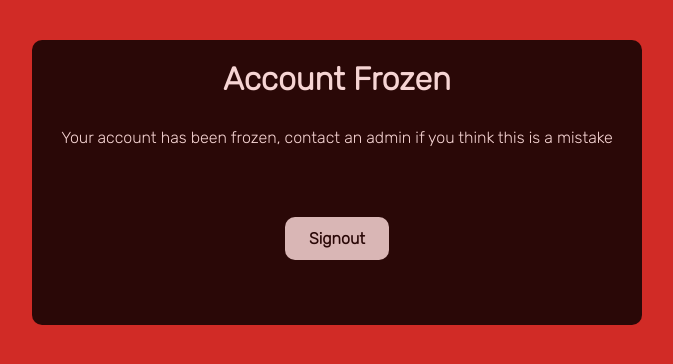
After one commit to Akash-whitgift/pythonBANK, a Flask app: template templates/frozen.html in a window 1280 px wide. The commit adds this page. Shown: the top 364 px of the page, without its empty margins (303-976 px from the left). Run offline with Flask 2, Linux system fonts and the light colour scheme; the template is opened without the code that fills it, so the values that code supplies are empty; parts of the project's set-up code (start-up, migrations or seed data) failed here and were passed over; some libraries are stand-ins or nearby versions.

Commit message:
Added Favicon, frozen accounts and improved messaging

```diff
--- a/main.py
+++ b/main.py
@@ -2,7 +2,7 @@ from gevent import monkey
 monkey.patch_all()
 from gevent.pywsgi import WSGIServer
 from flask_compress import Compress
-from flask import Flask, render_template, request, redirect, session, flash, jsonify
+from flask import Flask, render_template, request, redirect, session, flash, jsonify, send_from_directory
 from flask_socketio import SocketIO, emit, join_room, leave_room
 import flask_socketio
 from flask_sslify import SSLify
@@ -192,10 +192,15 @@ def delete_account(username):
   cur.execute("DELETE FROM users WHERE username = %s", (username,))
   cur.execute("DELETE FROM messages WHERE sender = %s",(username,))
   cur.execute("DELETE FROM messages WHERE recipient = %s",(username,))
+
   conn.commit()
+  log_activity(username,"Deleted Account")
 
 @app.route('/delete-account', methods=['POST'])
 def delete_account_for_user():
+  if session['frozen'] == True:
+    return redirect('/check-banned')
+
     username = session['username']
     conn = psycopg2.connect(
       dbname=os.environ['PGDATABASE'],
@@ -206,12 +211,17 @@ def delete_account_for_user():
     cur = conn.cursor()
     # Remove the user's data from the database
     cur.execute("DELETE FROM users WHERE username = %s", (username,))
+
     cur.execute("DELETE FROM messages WHERE sender = %s",(username,))
     cur.execute("DELETE FROM messages WHERE receiver = %s",(username,))
-
-    # Commit the changes to the database
+    # Commit the changes to the databases
     conn.commit()
     return redirect('/')
+
+# @app.route('/purchase')
+def purchase():
+  return render_template('purchase.html')
+
 
 def get_group_members(group_name):
   try:
@@ -479,6 +489,8 @@ def save_message(sender, recipient, message):
       INSERT INTO messages (sender, recipient, message, date)
           VALUES (%s, %s, %s, %s)
       """, (sender, recipient, message, timestamp))
+      cur.execute("""
+      INSERT INTO message_log (sender_username, receiver_username, message_text, sent_timestamp) VALUES (%s, %s, %s, %s)""",(sender,recipient,message,timestamp))
 
       conn.commit()
 
@@ -858,6 +870,7 @@ def transfer_money(sender, recipient, amount):
       update_balance(sender, sender_balance)
       update_balance(recipient, recipient_balance)
       log_activity(sender, f"Transferred {amount} to {recipient}")
+      log_activity(recipient, f"Received {amount} from {sender}")
       flash("Money transfer successful", 'success')
       time.sleep(1)
       return redirect('/transfer')
@@ -980,6 +993,9 @@ def play_higher_lower():
   is_banned = session.get('is_banned')
   if is_banned:
       return redirect('/check-banned')
+  if session['frozen'] == True:
+    return redirect('/check-banned')
+
   if request.method == 'GET':
     return render_template('Higherlower.html',
                            messages=flask.get_flashed_messages())
@@ -1012,7 +1028,7 @@ def user_lookup():
           host=os.environ['PGHOST']
       )
       cur = conn.cursor()
-      cur.execute("SELECT username, hashed_password, admin_status, balance, banned_status, account_created, last_login FROM users WHERE username = %s", (lookup_username,))
+      cur.execute("SELECT username, hashed_password, admin_status, balance, banned_status, account_created, last_login, frozen FROM users WHERE username = %s", (lookup_username,))
       user = cur.fetchone()
 
 
@@ -1025,7 +1041,8 @@ def user_lookup():
           'balance': user[3],
           'banned': user[4],
           'created': user[5],
-          'login': user[6]
+          'login': user[6],
+          'frozen': user[7]
         }
         # Fetch all users if needed for the admin-control page
         conn = psycopg2.connect(
@@ -1035,7 +1052,7 @@ def user_lookup():
             host=os.environ['PGHOST']
         )
         cur = conn.cursor()
-        cur.execute("SELECT username, hashed_password, admin_status, balance, banned_status, account_created, last_login FROM users")
+        cur.execute("SELECT username, hashed_password, admin_status, balance, banned_status, account_created, last_login, frozen FROM users")
         users = cur.fetchall()
         # Convert the list of tuples into a list of dictionaries for the template
         users = [{'username': u[0], 'password': u[1], 'is_admin': u[2], 'balance': u[3], 'banned': u[4], 'created':u[5], 'login':u[6]} for u in users]
@@ -1061,7 +1078,7 @@ def admin_user_actions(username):
         host=os.environ['PGHOST']
     )
     cur = conn.cursor()
-    cur.execute("SELECT username, hashed_password, admin_status, balance, banned_status, account_created, last_login FROM users WHERE username = %s", (username,))
+    cur.execute("SELECT username, hashed_password, admin_status, balance, banned_status, account_created, last_login, frozen FROM users WHERE username = %s", (username,))
     user = cur.fetchone()
 
     if user:
@@ -1072,7 +1089,8 @@ def admin_user_actions(username):
             'balance': user[3],
             'banned': user[4],
             'created': user[5],
-            'login': user[6]
+            'login': user[6],
+            'frozen': user[7]
         }
 
         return render_template('admin_user_actions.html', user=user_details)
@@ -1209,6 +1227,9 @@ def user_login():
 
   return redirect('/')
 
+@app.route('/favicon.ico')
+def favicon():
+    return send_from_directory(os.path.join(app.root_path, 'static'), 'favicon.ico',mimetype='image/vnd.microsoft.icon')
 
 @app.route('/check-banned', methods=['GET'])
 def check_banned():
@@ -1223,6 +1244,16 @@ def check_banned():
         host=os.environ['PGHOST']
     )
     cur = conn.cursor()
+
+    cur.execute("SELECT frozen FROM users WHERE username = %s", (username,))
+
+    result = cur.fetchone()
+
+    if result and result[0]:
+      session['frozen'] = True
+      return render_template('frozen.html')
+    else:
+      session['frozen'] = False
     cur.execute("SELECT banned_status FROM users WHERE username = %s", (username,))
     result = cur.fetchone()
 
@@ -1254,6 +1285,11 @@ def delete_account_route():
 
 @app.route('/leaderboard')
 def leaderboard():
+  if session['frozen'] == True:
+    return redirect('/check-banned')
+  if session['is_banned'] == True:
+    return redirect('/check-banned')
+
   users = get_user_accounts()
   sorted_users = sorted(users, key=lambda user: user['balance'], reverse=True)
   return render_template('leaderboard.html', users=sorted_users)
@@ -1314,8 +1350,8 @@ def register():
   )
   cur = conn.cursor()
   cur.execute(
-    "INSERT INTO users (username, hashed_password, salt, admin_status, balance, banned_status, cps, account_created) VALUES (%s, %s, %s, %s, %s, %s, %s, %s)",
-    (username, hashed_password, salt, False, 100, False, 0, datetime.datetime.utcnow())
+    "INSERT INTO users (username, hashed_password, salt, admin_status, balance, banned_status, cps, account_created, frozen) VALUES (%s, %s, %s, %s, %s, %s, %s, %s, %s)",
+    (username, hashed_password, salt, False, 100, False, 0, datetime.datetime.utcnow(), False)
   )
   cur.execute('UPDATE users SET last_login = %s WHERE username = %s', (datetime.datetime.utcnow(), username))
   conn.commit()
@@ -1323,6 +1359,36 @@ def register():
   flash('Registration successful', 'success')
   return redirect('/check-banned')
 
+@app.route('/admin-control/update-frozen-users', methods=['POST'])
+def update_frozen_users():
+  if 'username' not in session or session['is_admin'] == 'False':
+    flash("Access Denied")
+    return redirect('/admin-control')
+
+  username = request.form['username']
+  action = request.form['action']
+  if username == 'Arjun':
+    flash('You do not have the permissions to freeze this user')
+  else:
+    conn = psycopg2.connect(
+        dbname=os.environ['PGDATABASE'],
+        user=os.environ['PGUSER'],
+        password= os.environ['PGPASSWORD'],
+        host=os.environ['PGHOST']
+    )
+    cur = conn.cursor()
+    if action == 'add':
+      # Set the banned_status to True for the specified username
+      cur.execute("UPDATE users SET frozen = True WHERE username = %s", (username,))
+      flash(f"User '{username}' added to Frozen Users", 'success')
+    elif action == 'remove':
+      # Set the banned_status to False for the specified username
+      cur.execute("UPDATE users SET frozen = False WHERE username = %s", (username,))
+      flash(f"User '{username}' removed from Frozen Users", 'success')
+
+    conn.commit()
+
+  return redirect('/admin-control')
 
 @app.route('/admin-control/update-banned-users', methods=['POST'])
 def update_banned_users():
@@ -1476,6 +1542,11 @@ def message():
   if 'username' not in session:
     return redirect('/')
 
+  if session['is_banned'] == True:
+    return redirect('/check-banned')
+
+  if session['frozen'] == True:
+    return redirect('/check-banned')
   if request.method == 'POST':
     sender = session['username']
     recipient = request.form['recipient']
@@ -1513,6 +1584,14 @@ def dashboard():
   if result and result[0]:
     session['is_banned'] = True
     return redirect('/check-banned')
+
+  cur.execute("SELECT frozen FROM users WHERE username = %s", (username,))
+  result = cur.fetchone()
+
+  if result and result[0]:
+    session['frozen'] = True
+    return redirect('/check-banned')
+
   username = session['username']
   balance = get_balance(username)
   is_admin = check_admin_status(username)
@@ -1530,6 +1609,9 @@ def quiz():
   is_banned = session.get('is_banned')
   if is_banned:
       return redirect('/check-banned')
+  if session['frozen'] == True:
+    return redirect('/check-banned')
+
 
   username = session['username']
   user = get_user_by_username(username)
@@ -1605,20 +1687,7 @@ def sign_out():
   return redirect('/')
 
 
-@app.route('/message/<username>')
-def message_user(username):
-  if 'username' not in session:
-    return redirect('/')
-
-  recipient = get_user_by_username(username)
-  if not recipient:
-    flash(f"User '{username}' not found.", 'error')
-    return redirect('/message')
-
-  return render_template('message.html',
-                         users=get_user_accounts(),
-                         recipient=recipient,
-                         message_history=message_history)
+
 
 @app.route('/toggle-admin-only-mode', methods=['POST'])
 def toggle_admin_only_mode():
@@ -1668,10 +1737,13 @@ def admin_control():
 @app.route('/cps', methods=['GET'])
 def cps():
   if 'username' in session:
-    return render_template('cps.html')
     is_banned = session.get('is_banned')
     if is_banned:
         return redirect('/check-banned')
+    if session['frozen'] == True:
+      return redirect('/check-banned')
+    return render_template('cps.html')
+
   else:
     return redirect('/')
 
@@ -1725,6 +1797,9 @@ def clicks_leaderboard():
   is_banned = session.get('is_banned')
   if is_banned:
       return redirect('/check-banned')
+  if session['frozen'] == True:
+    return redirect('/check-banned')
+
   conn = psycopg2.connect(
       dbname=os.environ['PGDATABASE'],
       user=os.environ['PGUSER'],
@@ -1747,12 +1822,17 @@ def clicks_leaderboard():
 def settings():
   if 'username' not in session:
     return redirect('/')
+  frozen_status = session.get('frozen')
+  if frozen_status == True:
+    return redirect('/check-banned')
   user_lookup = get_all_user_info(session['username'])
   return render_template('settings.html', user_lookup=user_lookup)
 
 
 @app.route('/user-delete', methods=["POST"])
 def user_delete():
+  if session['frozen'] == True:
+    return redirect('/check-banned')
   username = session['username']
   delete_account(username=username)
   flash("Account Deleted", "info")
--- a/sql.py
+++ b/sql.py
@@ -15,7 +15,8 @@ cps = 0
 # Create a cursor object using the cursor() method
 cursor = conn.cursor()
 cursor.execute("""
-SELECT * FROM groups
+UPDATE users
+SET frozen = false;
 """)
 print(datetime.datetime.utcnow())
 # Commit the changes to the database
--- /dev/null
+++ b/templates/frozen.html
@@ -0,0 +1,16 @@
+<!DOCTYPE html>
+<html>
+  <head>
+    <link rel="stylesheet" href="{{ url_for('static', filename='style.css') }}">
+    <title>Account Frozen</title>
+  </head>
+  <body>
+    <div class='card'>
+      <h1>Account Frozen</h1>
+      <p>Your account has been frozen, contact an admin if you think this is a mistake</p>
+      <p><form action='/signout' method='POST'>
+        <button class='ui'>Signout</button>
+      </form></p>
+    </div>
+  </body>
+</html>
--- a/templates/message.html
+++ b/templates/message.html
@@ -148,6 +148,7 @@
             return;
         }
 
+        loadGroupInformation(groupName);
         // Send the group name and members to the server to create the group
         socket.emit('create_group', { group_name: groupName, members: membersArray });
       console.log('GC done')
@@ -253,7 +254,7 @@
         <h3>Group Chats</h3>
         <hr>
         {% for group in group_list %}
-            <li class="chat-list-item" onclick="loadGroupMessages('{{ group }}')">{{ group }}<p> </p><button onclick="leaveGroup('{{ group }}')">Leave Group</button></li>
+            <li class="chat-list-item" onclick="loadGroupInformation('{{ group }}')">{{ group }}<p> </p><button onclick="leaveGroup('{{ group }}')">Leave Group</button></li>
 
         {% endfor %}
       </ul>
```
Also changed, not shown: templates/admin_user_actions.html (+10 -0 lines), templates/purchase.html (added, +26 -0 lines), static/favicon.ico (added).
